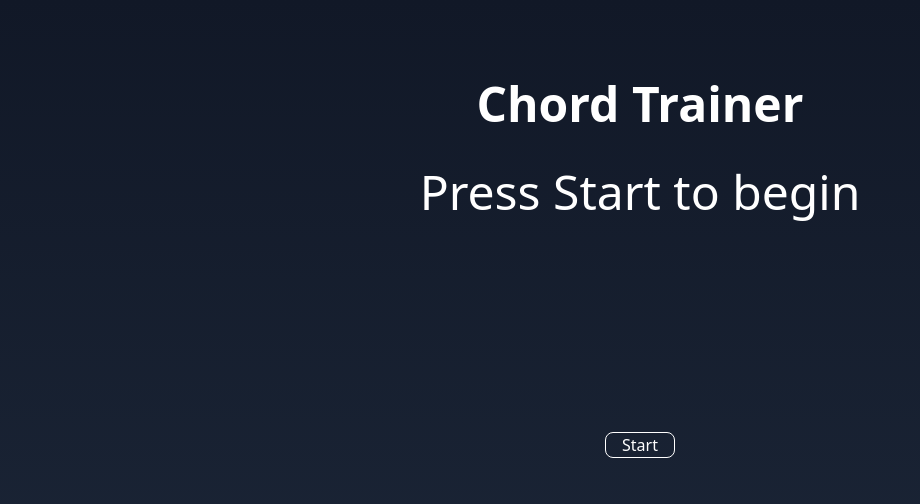
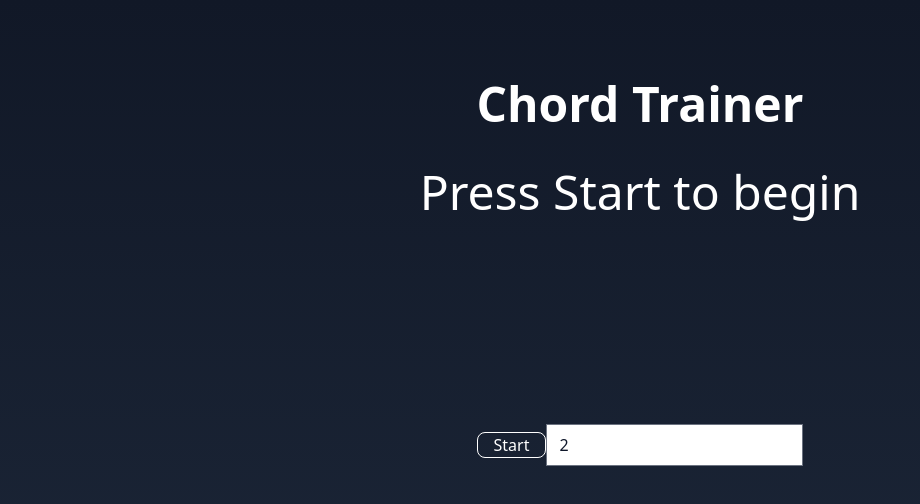
Before and after one commit to LorAutumn/PianoChordTrainer, a Preact app: page / in a window 1280 px wide. Shown: the top 504 px of the page, without its empty margins (0-920 px from the left). Built offline with nearby package versions, Linux system fonts and the light colour scheme.

Commit message:
add function to se the interval of changing chords

```diff
--- a/src/components/ChordComponent.tsx
+++ b/src/components/ChordComponent.tsx
@@ -5,6 +5,7 @@ const ChordComponent = () => {
   const intervalIdRef = useRef<number | null>(null);
   const [chord, setChord] = useState("C");
   const [isRunning, setIsRunning] = useState(false);
+  const [intervalLength, setIntervalLength] = useState(2);
 
   const chords: Chords[] = [
     Chords.C,
@@ -34,12 +35,16 @@ const ChordComponent = () => {
     }
   };
 
+  const handleChangeIntervalLength = (event: any) => {
+    setIntervalLength(event.target.value * 1000);
+  };
+
   const updateChord = useCallback(() => {
     if (!isRunning) return;
 
     intervalIdRef.current = setInterval(() => {
       setChord(getRandomChord());
-    }, 2000);
+    }, intervalLength);
 
     return () => clearInterval(intervalIdRef.current!);
   }, [chord, isRunning]);
@@ -63,6 +68,13 @@ const ChordComponent = () => {
       >
         {isRunning ? "Stop" : "Start"}
       </button>
+      <input
+        className="text-slate-900"
+        type="number"
+        value={intervalLength}
+        onChange={handleChangeIntervalLength}
+        // onChange={handleChangeIntervalLength}
+      />
     </div>
   );
 };
```
